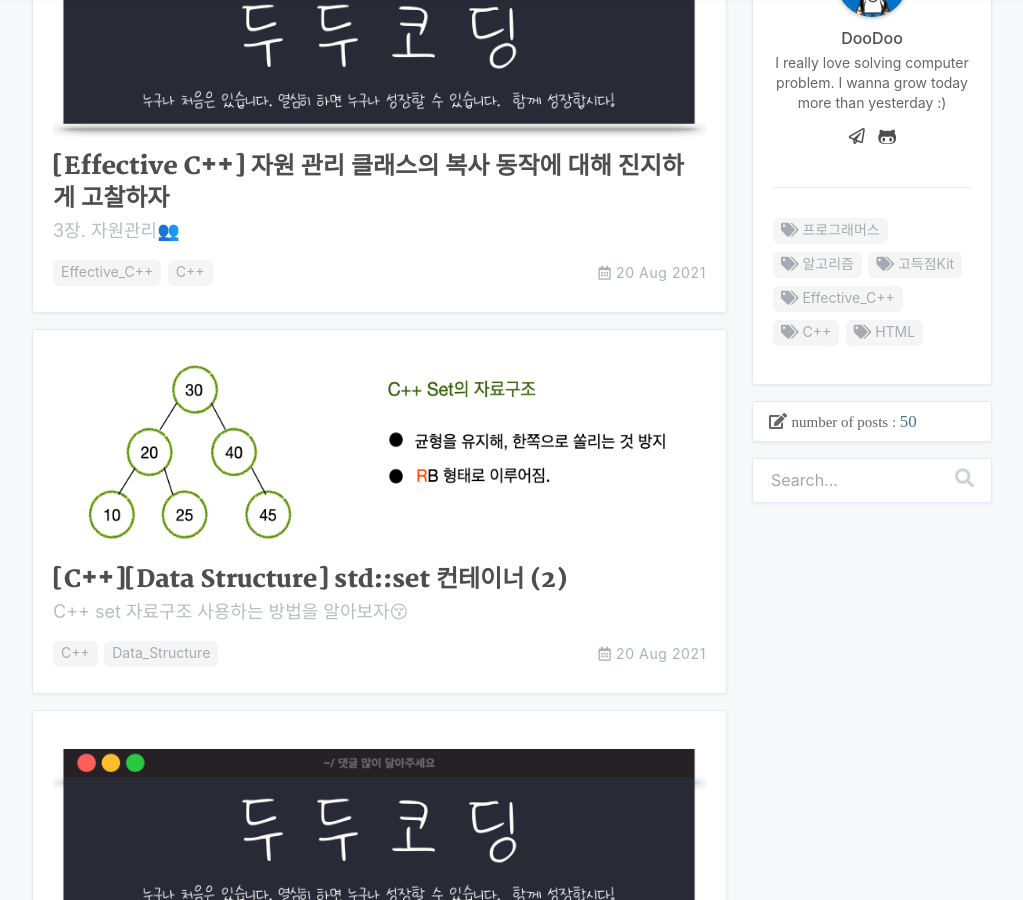
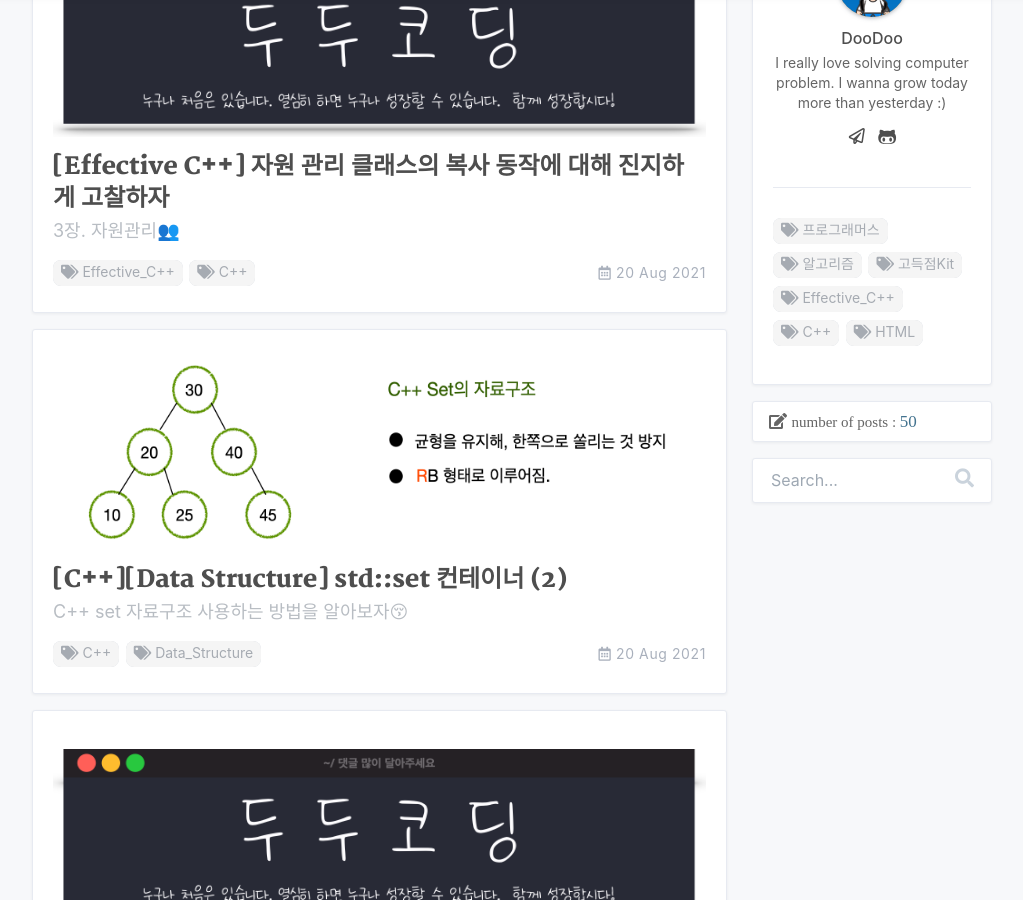
Before and after one commit to 0xd00d00/0xd00d00.github.io, a Jekyll site: the page built from index.html, in a window 1280 px wide and 900 px high, scrolled down 424 px. Shown: the whole window, without its empty margins (128-1151 px from the left). Built offline with Jekyll 4.4.1, drawn with Linux system fonts in a browser that asks for light colours; nearby versions of some CDN libraries; some web fonts are replaced; the list of posts is cut into pages by our own code; a style sheet for code colours, icons or effects is not loaded.

Commit message:
[tag] add tag icon

```diff
--- a/_layouts/post.html
+++ b/_layouts/post.html
@@ -13,7 +13,7 @@
       <div class="post-tags">
         {% if page.tags.size > 0 %}
           {% for tag in page.tags  %}
-            <a href="{{ "/tags.html#" | append: tag | relative_url }}" class="post-tag">{{ tag }}</a>
+            <a href="{{ "/tags.html#" | append: tag | relative_url }}" class="post-tag"><i class="fas fa-tags"></i> {{ tag }}</a>
           {% endfor %}
 
 				<a href="https://hits.seeyoufarm.com" style="float:right;
--- a/index.html
+++ b/index.html
@@ -40,7 +40,7 @@ description: "Bring your A game."
                     <div class="post-tags">
                         {% if post.tags.size > 0 %}
                             {% for tag in post.tags  %}
-                            <a href={{ "tags.html#" | append: tag | relative_url }} class="post-tag">{{ tag }}</a>
+                            <a href={{ "tags.html#" | append: tag | relative_url }} class="post-tag"><i class="fas fa-tags"></i> {{ tag }}</a>
                             {% endfor %}
                         {% endif %}
                     </div>
```
